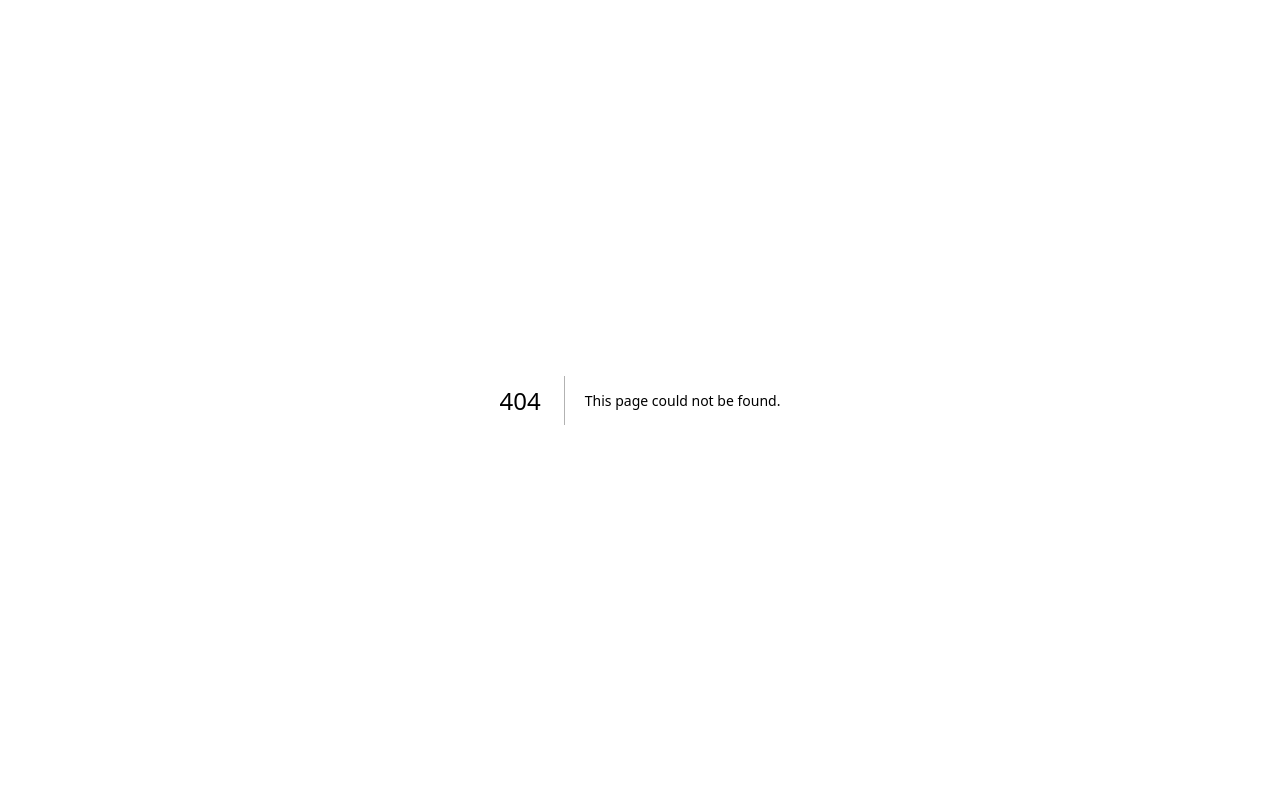
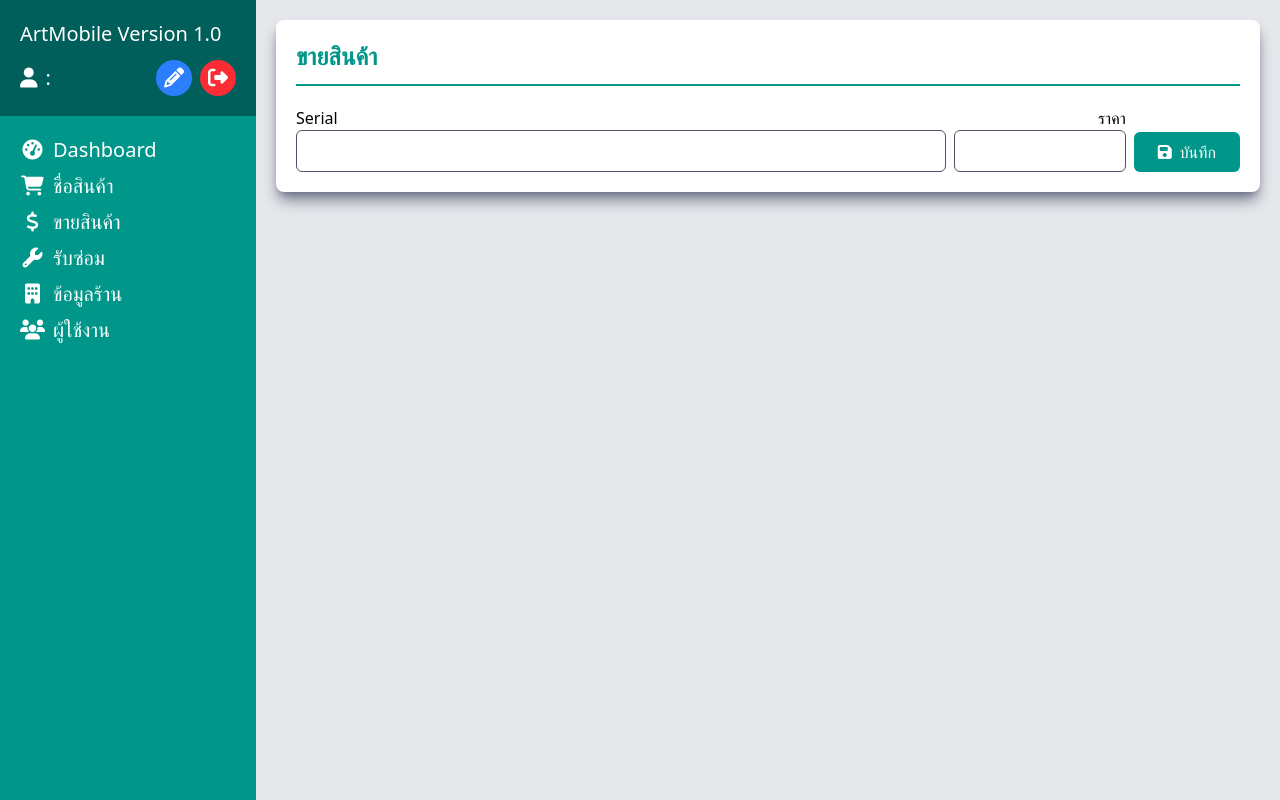
Before and after one commit to sarawut0001/art-mobile, a Next.js app: page /backoffice/sell in a window 1280 px wide. Before the commit this address had no page. Built offline with nearby package versions, Linux system fonts and the light colour scheme; no server answers.

Commit message:
feat: create backoffice sell page, create sell with api

```diff
--- /dev/null
+++ b/app/backoffice/sell/page.tsx
@@ -0,0 +1,63 @@
+"use client";
+
+import { useEffect, useState } from "react";
+import Swal from "sweetalert2";
+import { config } from "@/app/config";
+import axios from "axios";
+
+export default function Page() {
+  const [serial, setSeraial] = useState("");
+  const [price, setPrice] = useState(0);
+
+  useEffect(() => {
+    fetchData();
+  }, []);
+
+  const fetchData = () => {};
+
+  const handleSave = async () => {
+    try {
+      const payload = { serial, price };
+
+      await axios.post(`${config.apiUrl}/sell/create`, payload);
+
+      fetchData();
+      // eslint-disable-next-line @typescript-eslint/no-explicit-any
+    } catch (error: any) {
+      Swal.fire({
+        icon: "error",
+        title: "",
+        text: error.message,
+      });
+    }
+  };
+
+  return (
+    <div>
+      <div className="content-header">ขายสินค้า</div>
+      <div className="flex gap-2 items-end">
+        <div className="w-full">
+          <div>Serial</div>
+          <input
+            className="form-control"
+            type="text"
+            onChange={(e) => setSeraial(e.target.value)}
+          />
+        </div>
+        <div className="text-right">
+          <div>ราคา</div>
+          <input
+            className="form-control"
+            type="number"
+            onChange={(e) => setPrice(Number(e.target.value))}
+          />
+        </div>
+
+        <button className="btn flex items-center" onClick={handleSave}>
+          <i className="fa-solid fa-save mr-2"></i>
+          บันทึก
+        </button>
+      </div>
+    </div>
+  );
+}
```
